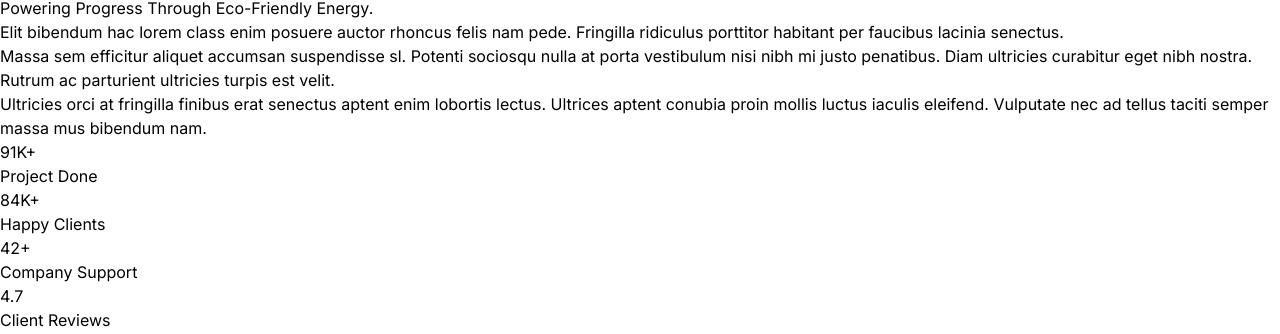
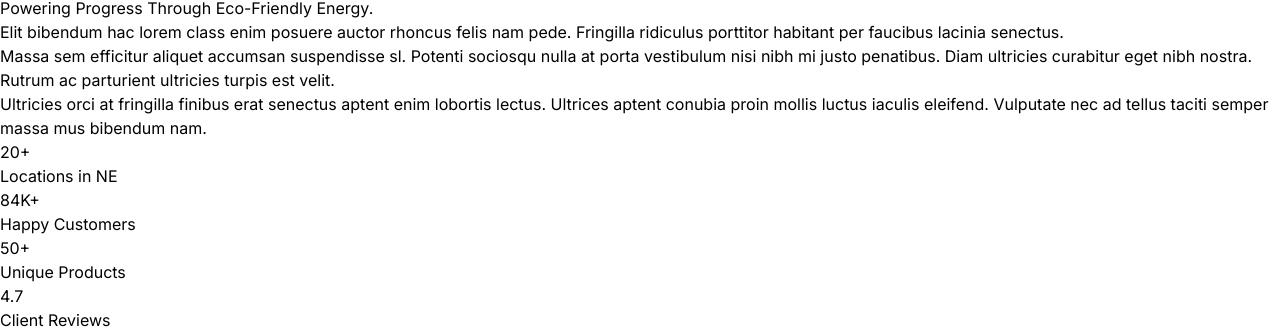
Before and after one commit to i330z/engine-oil, a Next.js app: page / in a window 1280 px wide. Shown: the part 850-1184 px from the top of the page. Built offline with nearby package versions, Linux system fonts and the light colour scheme.

Commit message:
removed next-image config

```diff
--- a/next.config.mjs
+++ b/next.config.mjs
@@ -1,4 +1,4 @@
-import { withNextVideo } from "next-video/process";
+
 /** @type {import('next').NextConfig} */
 const nextConfig = {
   images: {
--- a/src/components/About.js
+++ b/src/components/About.js
@@ -40,16 +40,16 @@ function AboutHomePage() {
               {/* Stats Section */}
               <div className="grid grid-cols-2 lg:grid-cols-4 gap-6">
                 <div className="space-y-2">
-                  <p className="text-4xl font-bold text-orange-500">91K+</p>
-                  <p className="text-sm text-gray-600">Project Done</p>
+                  <p className="text-4xl font-bold text-orange-500">20+</p>
+                  <p className="text-sm text-gray-600">Locations in NE</p>
                 </div>
                 <div className="space-y-2">
                   <p className="text-4xl font-bold text-orange-500">84K+</p>
-                  <p className="text-sm text-gray-600">Happy Clients</p>
+                  <p className="text-sm text-gray-600">Happy Customers</p>
                 </div>
                 <div className="space-y-2">
-                  <p className="text-4xl font-bold text-orange-500">42+</p>
-                  <p className="text-sm text-gray-600">Company Support</p>
+                  <p className="text-4xl font-bold text-orange-500">50+</p>
+                  <p className="text-sm text-gray-600">Unique Products</p>
                 </div>
                 <div className="space-y-2">
                   <p className="text-4xl font-bold text-orange-500">4.7</p>
--- a/src/components/SideNav.js
+++ b/src/components/SideNav.js
@@ -10,31 +10,31 @@ export default function SideNav() {
     <>
       <aside className={`fixed h-screen bg-black text-white flex flex-col transition-all duration-300 ease-in-out ${isSidebarOpen ? 'w-64' : 'w-20'}`}>
         <button
-          className="p-4 text-2xl font-bold flex items-center justify-between hover:text-yellow-500"
+          className="p-6 text-2xl font-bold flex items-center hover:text-yellow-500"
           onClick={() => setIsSidebarOpen(!isSidebarOpen)}
         >
           <Menu className="w-6 h-6" />
-          {isSidebarOpen && <span>Centrol</span>}
+          {isSidebarOpen && <span className='pl-5'>Centrol</span>}
         </button>
-        <nav className="flex flex-col p-4 space-y-6 flex-grow justify-center">
+        <nav className="flex flex-col p-6 space-y-6 flex-grow justify-center">
           <Link href="#" className="flex items-center space-x-2 hover:text-yellow-500">
-            <Home className="w-8 h-8" />
+            <Home className="w-8 h-8 mr-3" />
             {isSidebarOpen && <span>Home</span>}
           </Link>
           <Link href="#" className="flex items-center space-x-2 hover:text-yellow-500">
-            <Box className="w-8 h-8" />
+            <Box className="w-8 h-8 mr-3" />
             {isSidebarOpen && <span>Product</span>}
           </Link>
           <Link href="#" className="flex items-center space-x-2 hover:text-yellow-500">
-            <Settings className="w-8 h-8" /> {/* Changed icon to Settings */}
+            <Settings className="w-8 h-8 mr-3" /> {/* Changed icon to Settings */}
             {isSidebarOpen && <span>Services</span>}
           </Link>
           <Link href="#" className="flex items-center space-x-2 hover:text-yellow-500">
-            <Phone className="w-8 h-8" />
+            <Phone className="w-8 h-8 mr-3" />
             {isSidebarOpen && <span>Contact</span>}
           </Link>
           <Link href="#" className="flex items-center space-x-2 hover:text-yellow-500">
-            <Info className="w-8 h-8" />
+            <Info className="w-8 h-8 mr-3" />
             {isSidebarOpen && <span>About</span>}
           </Link>
         </nav>
```
